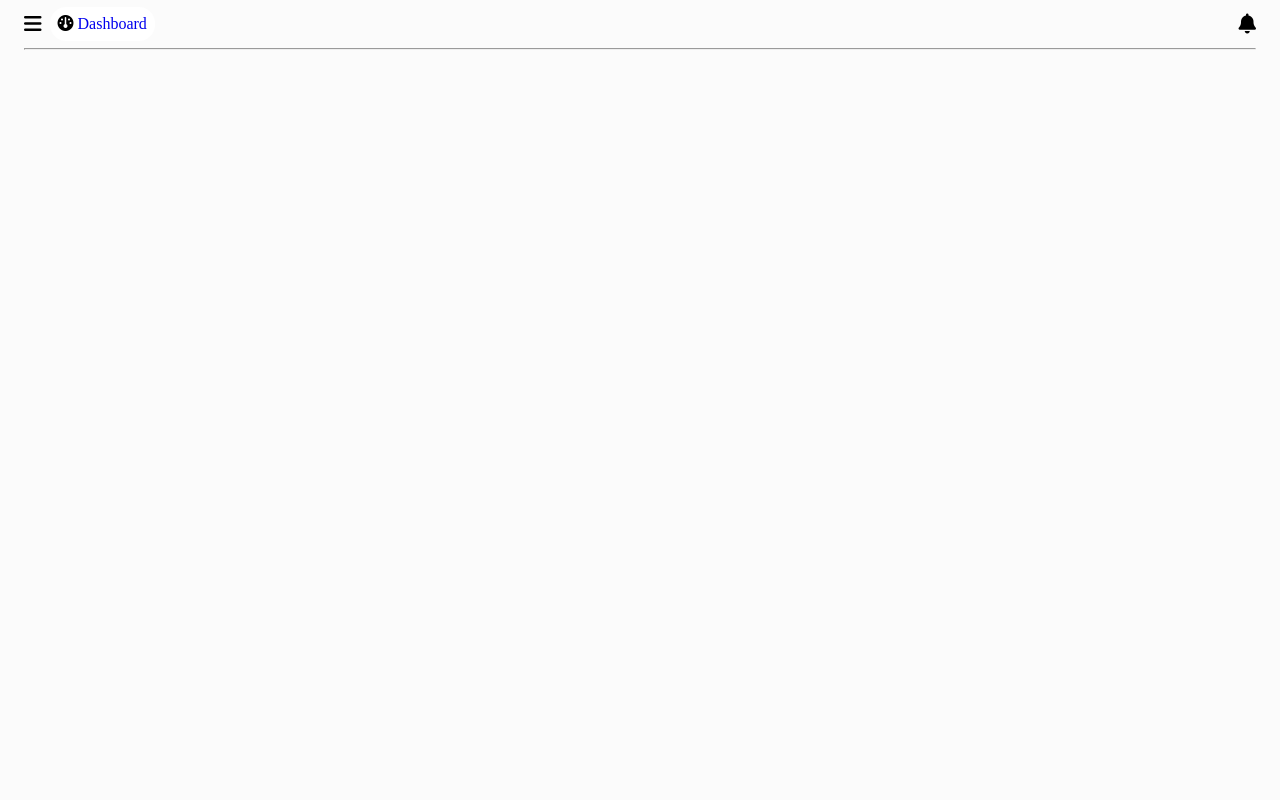
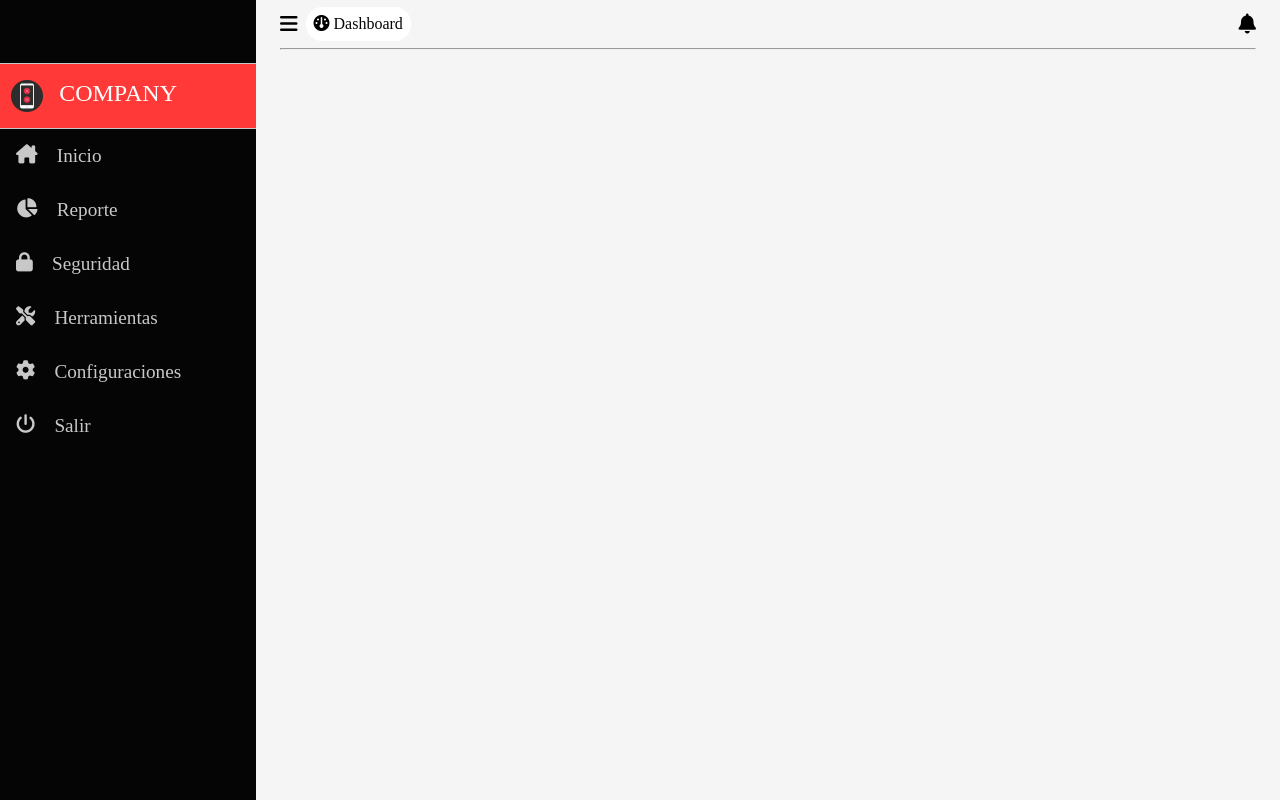
Before and after one commit to Andonny1up/frontend-dashboard, a plain HTML site: page index.html in a window 1280 px wide. Drawn offline with Linux system fonts and the light colour scheme.

Commit message:
diseño previo v1

```diff
--- a/css/style.css
+++ b/css/style.css
@@ -8,15 +8,17 @@
     --bg-dark-300: rgb(35,35,35);
     --bg-dark-200: rgb(50,50,50);
     --bg-dark-100: rgb(70,70,70);
+    --my-primary: rgb(255,56,56);
 }
 *{
     padding: 0;
     margin: 0;
+    box-sizing: border-box;
     text-decoration: none;
 }
 body{
     display: flex;
-    background-color: var(--bg-light-200);
+    background-color: var(--bg-light-300);
 }
 header{
     padding: 0 1.5rem;
@@ -30,11 +32,26 @@ header{
 }
 .menu-exit{
     display: flex;
+    height: 4rem;
     justify-content: end;
     padding: 1rem 1rem;
     font-size: 1.5rem;
     border-bottom: 0.1rem solid var(--bg-light-500);
     color: var(--bg-light-500);
+}
+.logo-content{
+    display: flex;
+    overflow: hidden;
+    padding: 1rem 0.7rem;
+    font-size: 1.5rem;
+    border-bottom: 0.1rem solid var(--bg-light-500);
+    color: var(--bg-light-100);
+    background-color: var(--my-primary);
+}
+.company-logo{
+    width: 2rem;
+    height: 2rem;
+    margin-right: 1rem;
 }
 .exit:hover{
     cursor: pointer;
@@ -43,14 +60,18 @@ header{
     display: block;
     position: fixed;
 }
+.menu ul{
+    width: 100%;
+}
 .sidebar .button-menu{
-    display: block;
+    display: flex;
+    width: 100%;
     padding: 1rem 1rem;
     font-size: 1.2rem;
     color: var(--bg-light-500);
 }
 .sidebar .button-menu .fa-solid{
-    margin-right: 1rem;
+    margin-right: 1.2rem;
 }
 .sidebar .button-menu:hover{
     color: var(--bg-light-100);
@@ -60,7 +81,6 @@ header{
     width: 100%;
 }
 .navbar-dashboard{
-
     display: grid;
     grid-template-columns: 1fr 1fr;
     grid-template-rows: 1fr;
@@ -78,10 +98,6 @@ header{
 }
 .badge-dashboard{
     display: none;
-    padding: 0.5rem 0.5rem;
-    margin: 0 0.5rem;
-    background-color: var(--bg-light-100);
-    border-radius: 1rem;
 }
 /* Menu */
 .burger-menu, .fa-bell{
@@ -93,9 +109,31 @@ header{
 @media (min-width:768px) {
     .badge-dashboard{
         display: block;
+        padding: 0.5rem 0.5rem;
+        margin: 0 0.5rem;
+        background-color: var(--bg-light-100);
+        border-radius: 1rem;
     }
+    .badge-dashboard a{
+        color: var(--bg-dark-500);
+    }
+    .menu{
+        display: flex;
+        overflow: hidden;
+        width: 100%;
+    }
+    .sidebar{
+        display: block;
+        width: 3.3rem;
+    }
+    .sidebar:hover, .sidebar-open,.sidebar-open > div{
+        width: 20rem;
+    }
+    /* .sidebar div{
+        width: 20rem;
+    } */
     /*Menu Dashboard*/
-    .menu-exit{
+    .menu-exit .exit{
         display: none;
     }
     .sidebar-open{
--- a/index.html
+++ b/index.html
@@ -14,13 +14,15 @@
             </div>
         </div>
         <div class="logo-content">
-
+            <img class="company-logo" src="/movil.png" alt="">
+            <span>COMPANY</span>
         </div>
         <div class="menu">
             <ul>
                 <li>
                     <a href="" class="button-menu">
-                        <i class="fa-solid fa-house-chimney"></i>Inicio
+                        <i class="fa-solid fa-house-chimney"></i>
+                        Inicio
                     </a>
                 </li>
                 <li><a href="" class="button-menu"><i class="fa-solid fa-chart-pie"></i>Reporte</a></li>
```
Also changed, not shown: movil.png (added).
